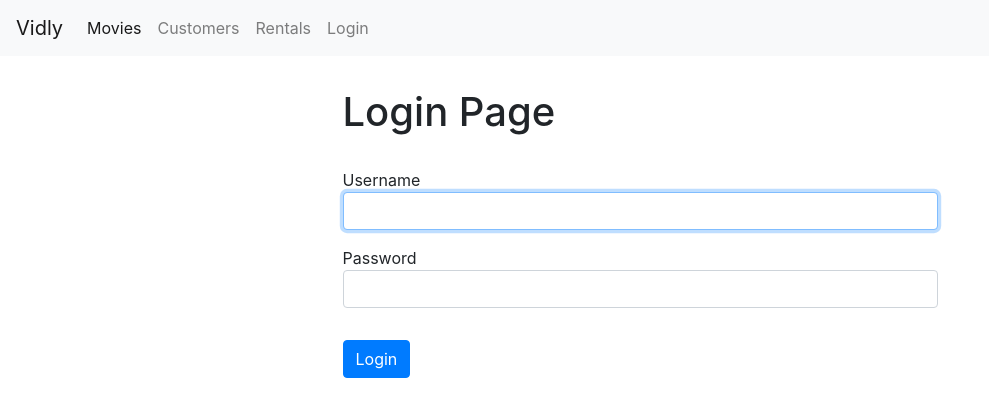
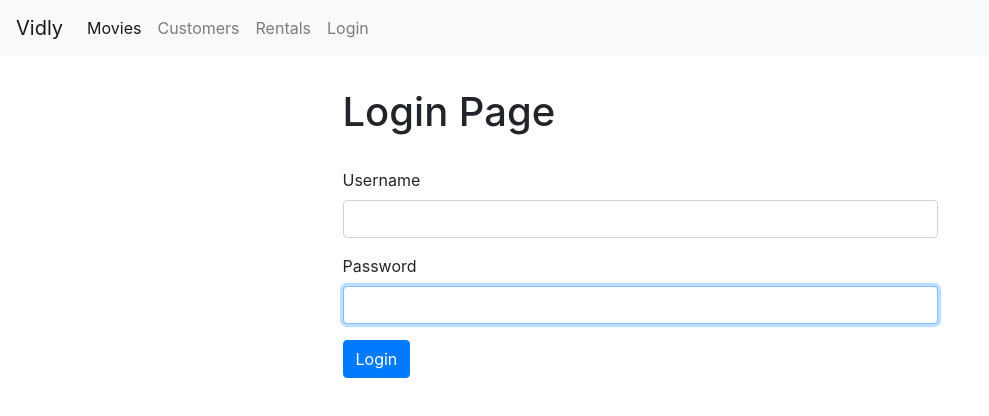
Before and after one commit to Abhinav-Reddy-k/Blockbuster-Video, a React (Create React App) app: page /login in a window 1280 px wide. Shown: the top 416 px of the page, without its empty margins (0-989 px from the left). Built offline with nearby package versions, Linux system fonts and the light colour scheme.

Commit message:
extracted inputs from login page

```diff
--- /dev/null
+++ b/src/components/common/inputLogin.jsx
@@ -0,0 +1,20 @@
+import React, { Component } from "react";
+
+const Input = ({ name, label, value, onChange }) => {
+  return (
+    <div className="form-group">
+      <label htmlFor={name}>{label}</label>
+      <input
+        autoFocus
+        onChange={onChange}
+        name={name}
+        id={name}
+        value={value}
+        type="text"
+        className="form-control"
+      />
+    </div>
+  );
+};
+
+export default Input;
--- a/src/components/login.jsx
+++ b/src/components/login.jsx
@@ -1,4 +1,5 @@
 import React, { Component } from "react";
+import Input from "./common/inputLogin";
 
 class LoginForm extends Component {
   state = {
@@ -22,32 +23,21 @@ class LoginForm extends Component {
       <div className="col-6 container">
         <h1 className="bm">Login Page</h1>
         <form onSubmit={this.handleSubmit}>
-          <div className="form-group">
-            <label htmlFor="username"></label>Username
-            <input
-              autoFocus
+          <Input
+            name="username"
+            value={account.username}
             onChange={this.handleChange}
-              name="username"
-              id="username"
-              value={account.username}
-              type="text"
-              className="form-control"
+            label="Username"
           />
-          </div>
-          <div className="form-group">
-            <label htmlFor="password"></label>Password
-            <input
-              id="password"
+          <Input
             name="password"
-              type="password"
+            value={account.password}
             onChange={this.handleChange}
-              value={account.password}
-              className="form-control bm"
+            label="Password"
           />
           <button type="submit" className="btn btn-primary">
             Login
           </button>
-          </div>
         </form>
       </div>
     );
```
Lines whose indentation alone changed are shown as unchanged.
